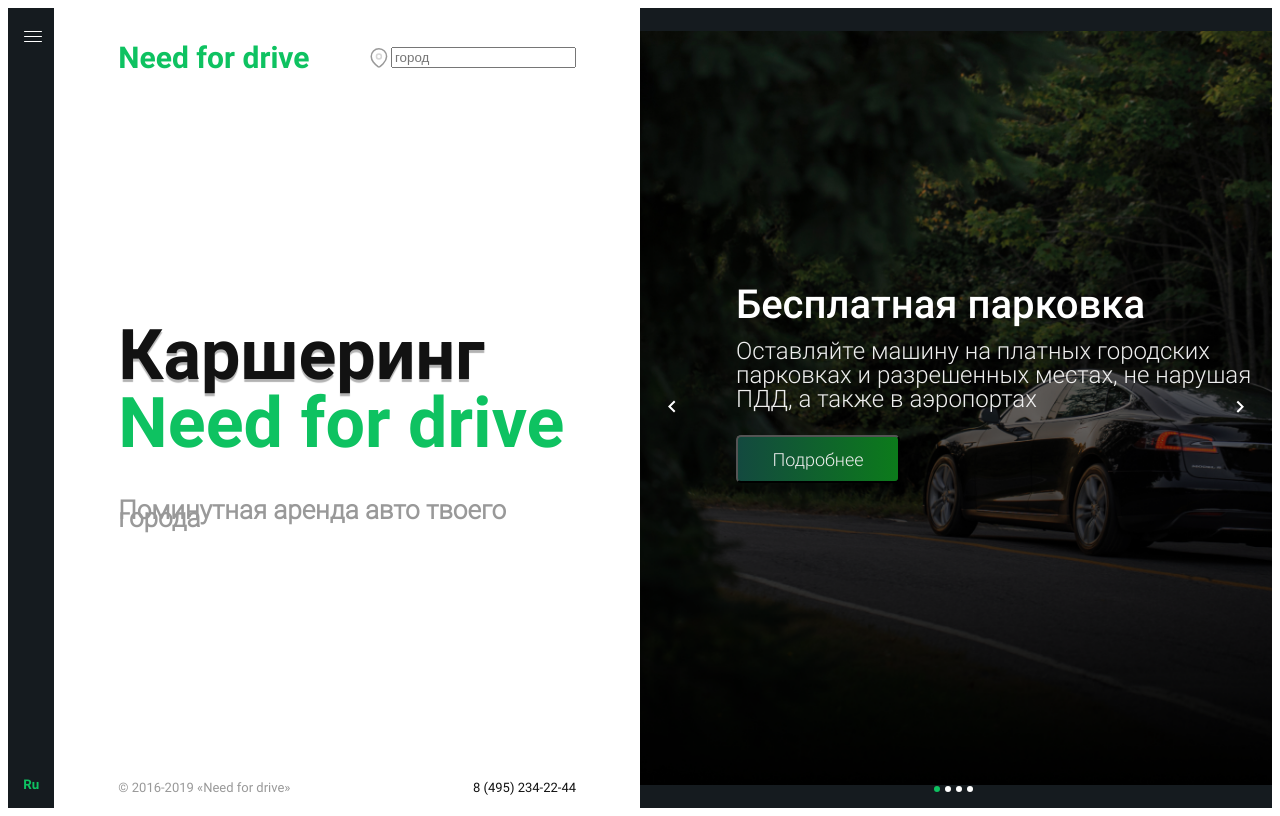
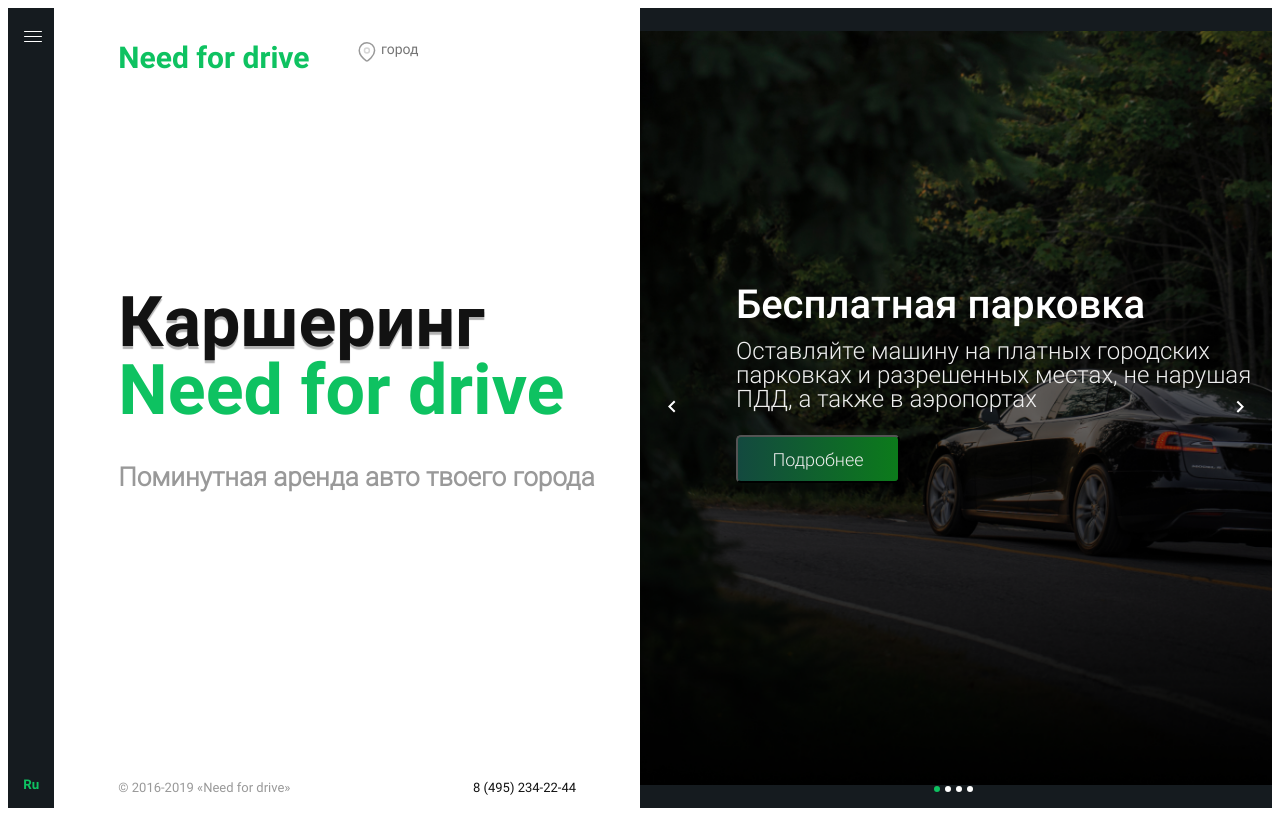
Before and after one commit to ignanna-12/NeedForDrive, a React (Create React App) app: page / in a window 1280 px wide. Built offline with nearby package versions, Linux system fonts and the light colour scheme.

Commit message:
autocomplete

```diff
--- a/src/components/startScreen/autocomplete/Autocomplete.module.scss
+++ b/src/components/startScreen/autocomplete/Autocomplete.module.scss
@@ -1,8 +1,24 @@
 .autocomplete {
     display: flex;
     flex-direction: row;
-    align-items:center;
+    align-items:flex-start;
     color: #999999;
     font-size: 14px;
     font-family: 'Roboto-Regular';
 }
+.autocontainer{
+    display: flex;
+    flex-direction:column;
+    position:relative;
+}
+.autocontainer_input{
+    outline: none;
+    outline-offset: none;
+    border:none;
+    color:#999999;
+    font-size: 14px;
+    font-family: 'Roboto-Regular';
+}
+.list {
+    margin-left:0px;
+}
--- a/src/components/startScreen/heroBlock/HeroBlock.module.scss
+++ b/src/components/startScreen/heroBlock/HeroBlock.module.scss
@@ -1,5 +1,7 @@
 .hero {
     line-height: 0.3;
+    position:absolute;
+    margin-top: 225px;
 }
 .carshering {
     color: #121212;
```
